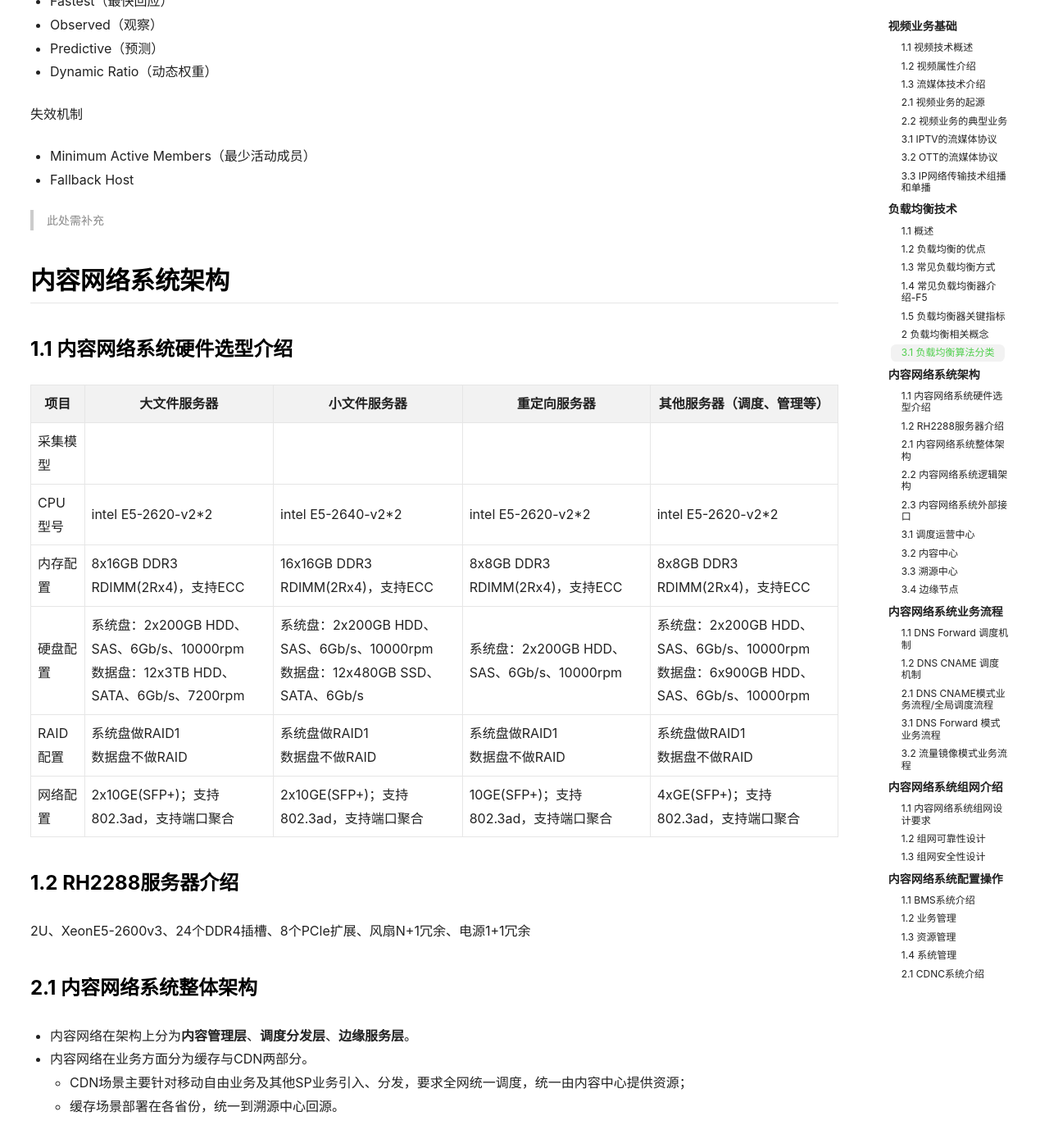
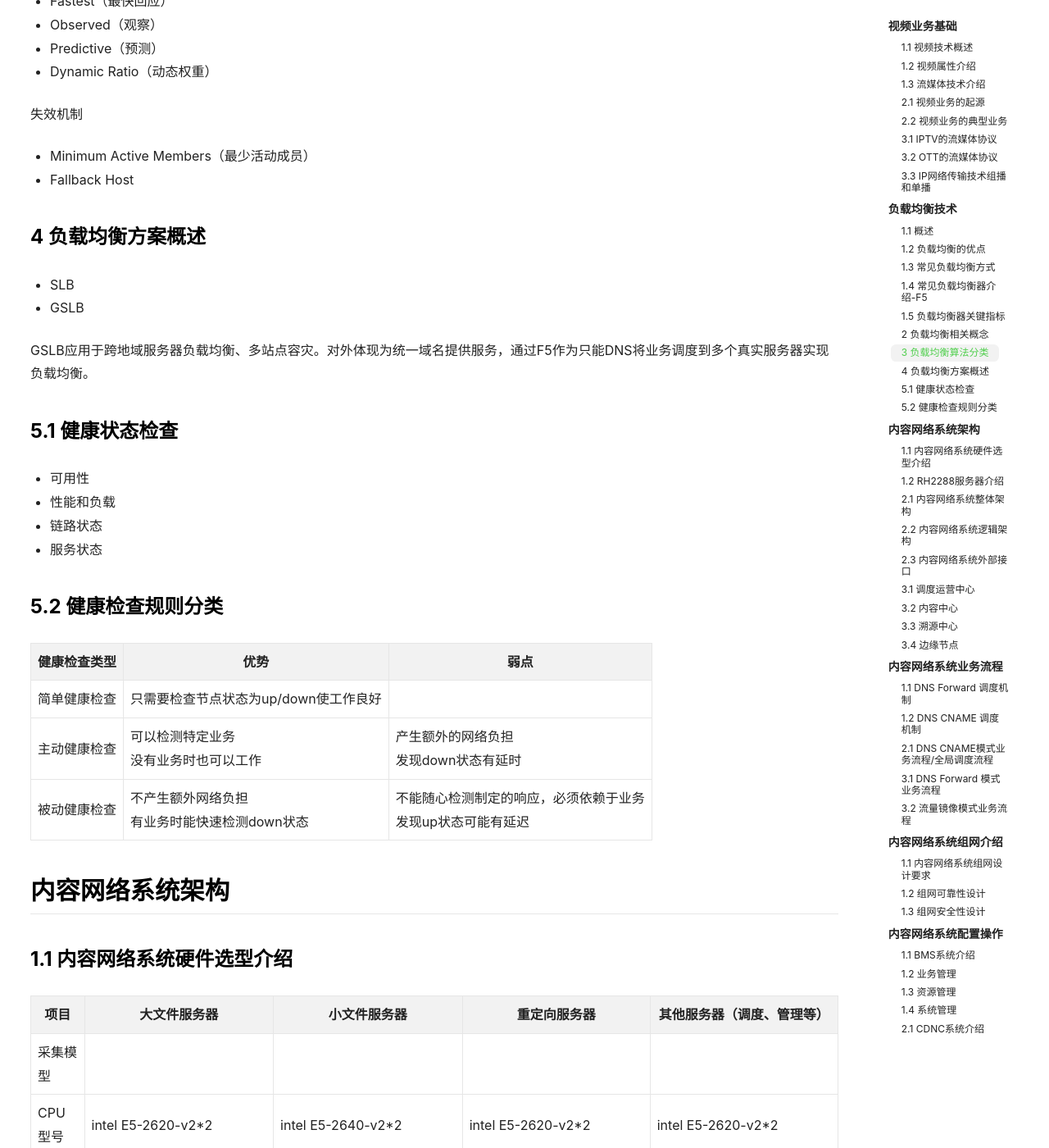
Before and after one commit to thianda91/thianda91.github.io, a Jekyll site: the page built from _posts/2018-07-19-content-deliver-network.md, in a window 1280 px wide and 1400 px high, scrolled down 6305 px. Shown: the whole window at 82% size. Built offline with Jekyll 4.4.1, drawn with Linux system fonts in a browser that asks for light colours; nearby versions of some CDN libraries; comment, search, counter and statistics services are not loaded; some of the changed text lies outside the part shown.

Commit message:
update cdn.md

```diff
--- a/_posts/2018-07-19-content-deliver-network.md
+++ b/_posts/2018-07-19-content-deliver-network.md
@@ -219,7 +219,27 @@ listener、Member、wide ip。
 - Minimum Active Members（最少活动成员）
 - Fallback Host
 
-> 此处需补充
+### 4 负载均衡方案概述
+
+- SLB
+- GSLB
+
+GSLB应用于跨地域服务器负载均衡、多站点容灾。对外体现为统一域名提供服务，通过F5作为只能DNS将业务调度到多个真实服务器实现负载均衡。
+
+### 5.1 健康状态检查
+
+- 可用性
+- 性能和负载
+- 链路状态
+- 服务状态
+
+### 5.2 健康检查规则分类
+
+| 健康检查类型 | 优势                                               | 弱点                                                         |
+| ------------ | -------------------------------------------------- | ------------------------------------------------------------ |
+| 简单健康检查 | 只需要检查节点状态为up/down使工作良好              |                                                              |
+| 主动健康检查 | 可以检测特定业务<br />没有业务时也可以工作         | 产生额外的网络负担<br />发现down状态有延时                   |
+| 被动健康检查 | 不产生额外网络负担<br />有业务时能快速检测down状态 | 不能随心检测制定的响应，必须依赖于业务<br />发现up状态可能有延迟 |
 
 ## 内容网络系统架构
 
```
Also changed, not shown: other parts of _posts/2018-07-19-content-deliver-network.md (+2 -2 lines).
